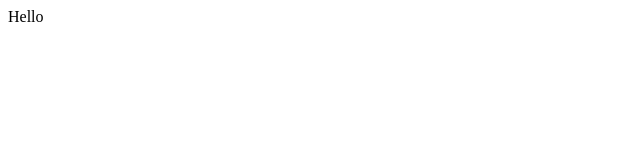
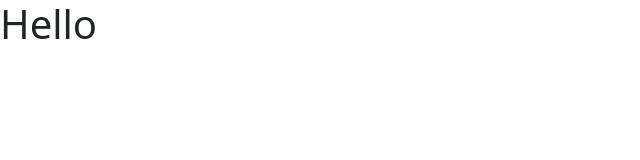
Before and after one commit to MiguelLamas/pern-authentication-system, a React (Create React App) app in the folder client/: page / in a window 1280 px wide. Shown: the top 160 px of the page, without its empty margins (0-640 px from the left). Built offline with nearby package versions, Linux system fonts and the light colour scheme.

Commit message:
Bootstrap is connected

```diff
--- a/client/public/index.html
+++ b/client/public/index.html
@@ -9,7 +9,12 @@
       name="description"
       content="Web site created using create-react-app"
     />
+    <link href="https://cdn.jsdelivr.net/npm/bootstrap@5.1.3/dist/css/bootstrap.min.css"
+    rel="stylesheet" integrity="sha384-1BmE4kWBq78iYhFldvKuhfTAU6auU8tT94WrHftjDbrCEXSU1oBoqyl2QvZ6jIW3" crossorigin="anonymous" />
 
+    <script src="https://cdn.jsdelivr.net/npm/bootstrap@5.1.3/dist/js/bootstrap.bundle.min.js"
+    integrity="sha384-ka7Sk0Gln4gmtz2MlQnikT1wXgYsOg+OMhuP+IlRH9sENBO0LRn5q+8nbTov4+1p" crossorigin="anonymous">
+  </script>
     <title>PERN Authentication System</title>
   </head>
   <body>
--- a/client/src/App.js
+++ b/client/src/App.js
@@ -1,7 +1,7 @@
 import React from 'react'
 
 const App = () => {
-  return <div>Hello</div>
+  return <div><h1>Hello</h1></div>
 }
 
 export default App
```
